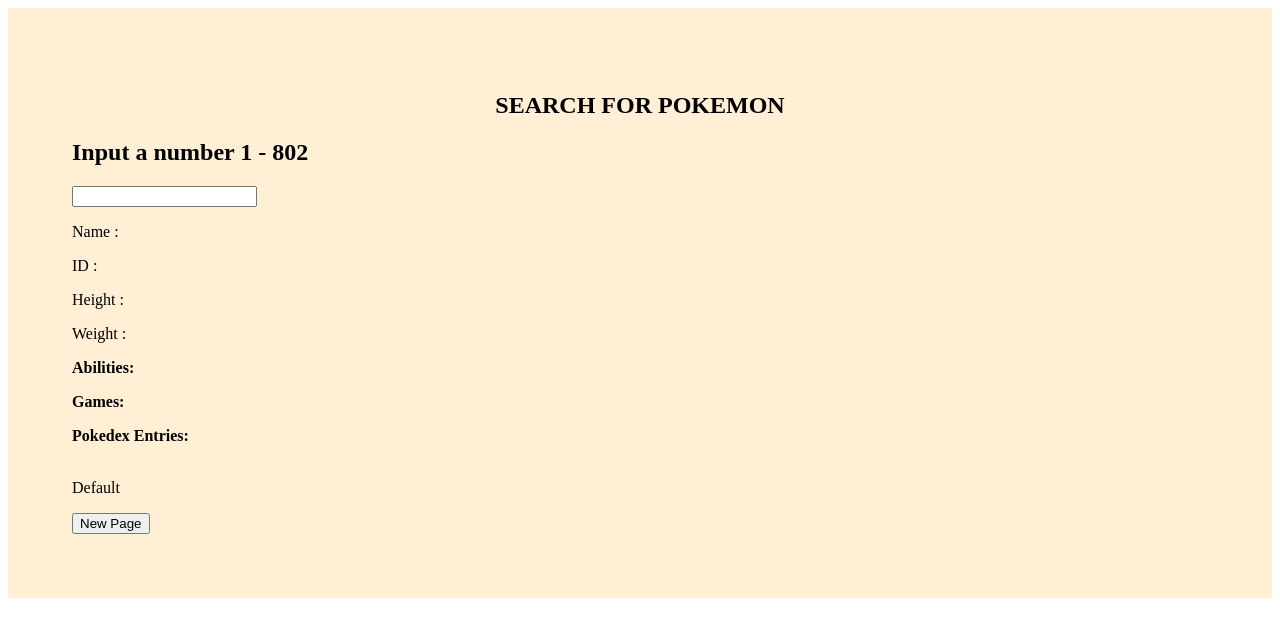
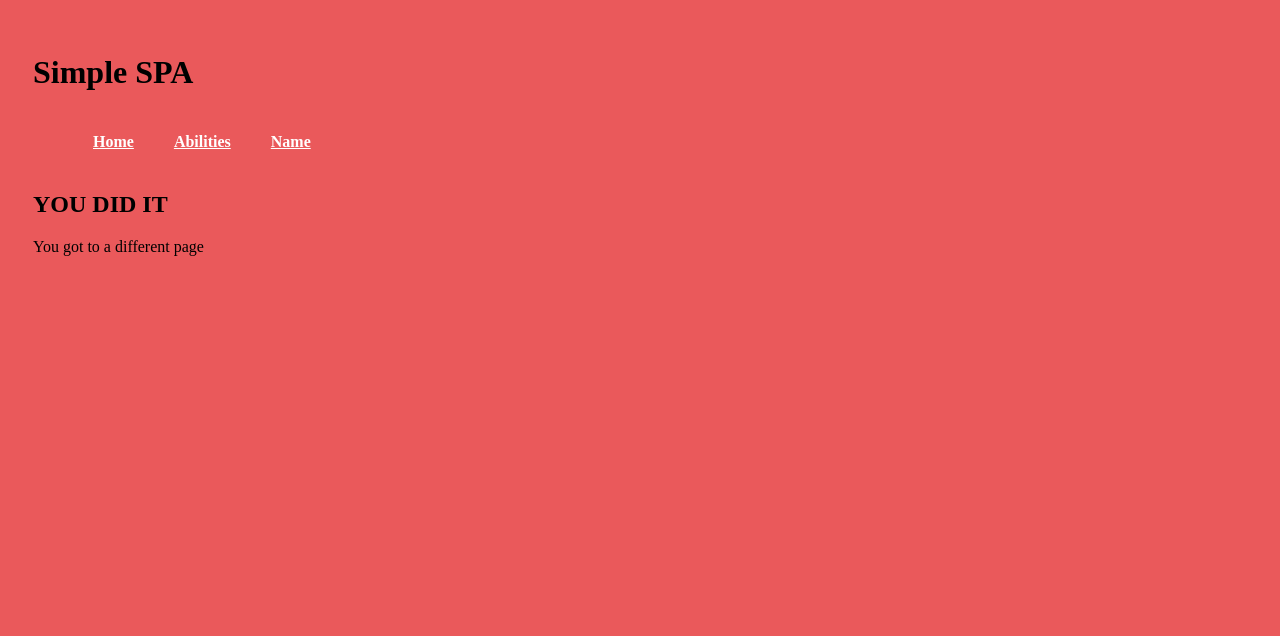
Before and after one commit to jjproby/ReactTrial, a React (Create React App) app: page /#/abilities in a window 1280 px wide. Shown: the top 636 px of the page. Built offline with nearby package versions, Linux system fonts and the light colour scheme.

Commit message:
Got React Router working! Yay! Now to get the abilities tab working. And maybe get some better CSS...

```diff
--- a/package.json
+++ b/package.json
@@ -5,6 +5,7 @@
   "dependencies": {
     "react": "^16.5.2",
     "react-dom": "^16.5.2",
+    "react-router-dom": "^4.3.1",
     "react-scripts": "1.1.5",
     "styled-components": "^3.4.9"
   },
--- /dev/null
+++ b/src/Abilities.js
@@ -0,0 +1,15 @@
+import React, { Component } from "react";
+
+class Abilities extends Component {
+
+  render() {
+    return (
+      <div>
+        <h2> YOU DID IT </h2>
+        <p>You got to a different page</p>
+      </div>
+    );
+  }
+}
+
+export default Abilities;
--- /dev/null
+++ b/src/Main.js
@@ -0,0 +1,33 @@
+import React, { Component } from "react";
+import {
+  Route,
+  NavLink,
+  HashRouter
+} from "react-router-dom";
+import App from "./App";
+import Abilities from "./Abilities";
+
+class Main extends Component {
+  render() {
+    return (
+      <div>
+        <h1> Simple SPA </h1>
+        <HashRouter>
+          <div>
+            <ul className="header">
+              <li><NavLink to='/'>Home</NavLink></li>
+              <li><NavLink to="/abilities">Abilities</NavLink></li>
+              <li><NavLink to="/pokemon">Name</NavLink></li>
+            </ul>
+            <div className="content">
+              <Route path="/abilities" component={Abilities}/>
+              <Route path="/pokemon" component={App}/>
+            </div>
+          </div>
+        </HashRouter>
+      </div>
+    );
+  }
+}
+
+export default Main;
--- /dev/null
+++ b/src/index.css
@@ -0,0 +1,17 @@
+body {
+  background-color: #EA595B;
+  padding: 25px;
+}
+
+ul.header li {
+  display: inline;
+  list-style-type: none;
+  margin: 0;
+}
+
+ul.header li a {
+  color: #FFF;
+  font-weight: bold;
+  display: inline-block;
+  padding: 20px;
+}
--- a/src/index.js
+++ b/src/index.js
@@ -2,6 +2,8 @@
 import ReactDOM from 'react-dom';
 import App from './App';
 import registerServiceWorker from './registerServiceWorker';
+import Main from './Main';
+import "./index.css";
 
-ReactDOM.render(<App />, document.getElementById('root'));
+ReactDOM.render(<Main />, document.getElementById('root'));
 registerServiceWorker();
```
Also changed, not shown: 1 other file (tests, documents, lock files or other folders).
